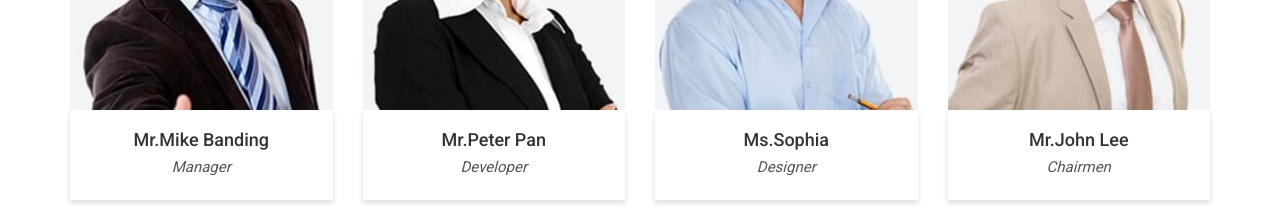
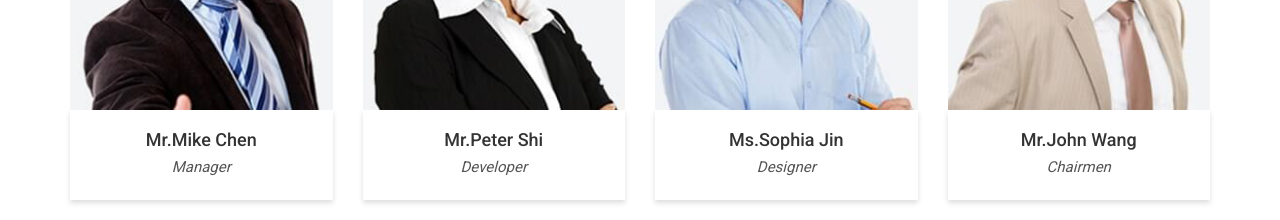
Before and after one commit to Longyichen/KOYIWebshop, a website: page views/about-us.html in a window 1280 px wide. Shown: the part 2060-2280 px from the top of the page. Drawn offline with nearby package versions, Linux system fonts and the light colour scheme; files that its build step writes are made by us from their sources; no server answers; files whose address does not match are found by name.

Commit message:
修正了页面和log的一些中文

```diff
--- a/views/about-us.html
+++ b/views/about-us.html
@@ -429,7 +429,7 @@
                                 </div>
                             </div>
                             <div class="team-content text-center">
-                                <h4>Mr.Mike Banding</h4>
+                                <h4>Mr.Mike Chen</h4>
                                 <span>Manager </span>
                             </div>
                         </div>
@@ -453,7 +453,7 @@
                                 </div>
                             </div>
                             <div class="team-content text-center">
-                                <h4>Mr.Peter Pan</h4>
+                                <h4>Mr.Peter Shi</h4>
                                 <span>Developer </span>
                             </div>
                         </div>
@@ -477,7 +477,7 @@
                                 </div>
                             </div>
                             <div class="team-content text-center">
-                                <h4>Ms.Sophia</h4>
+                                <h4>Ms.Sophia Jin</h4>
                                 <span>Designer </span>
                             </div>
                         </div>
@@ -501,7 +501,7 @@
                                 </div>
                             </div>
                             <div class="team-content text-center">
-                                <h4>Mr.John Lee</h4>
+                                <h4>Mr.John Wang</h4>
                                 <span>Chairmen </span>
                             </div>
                         </div>
```
